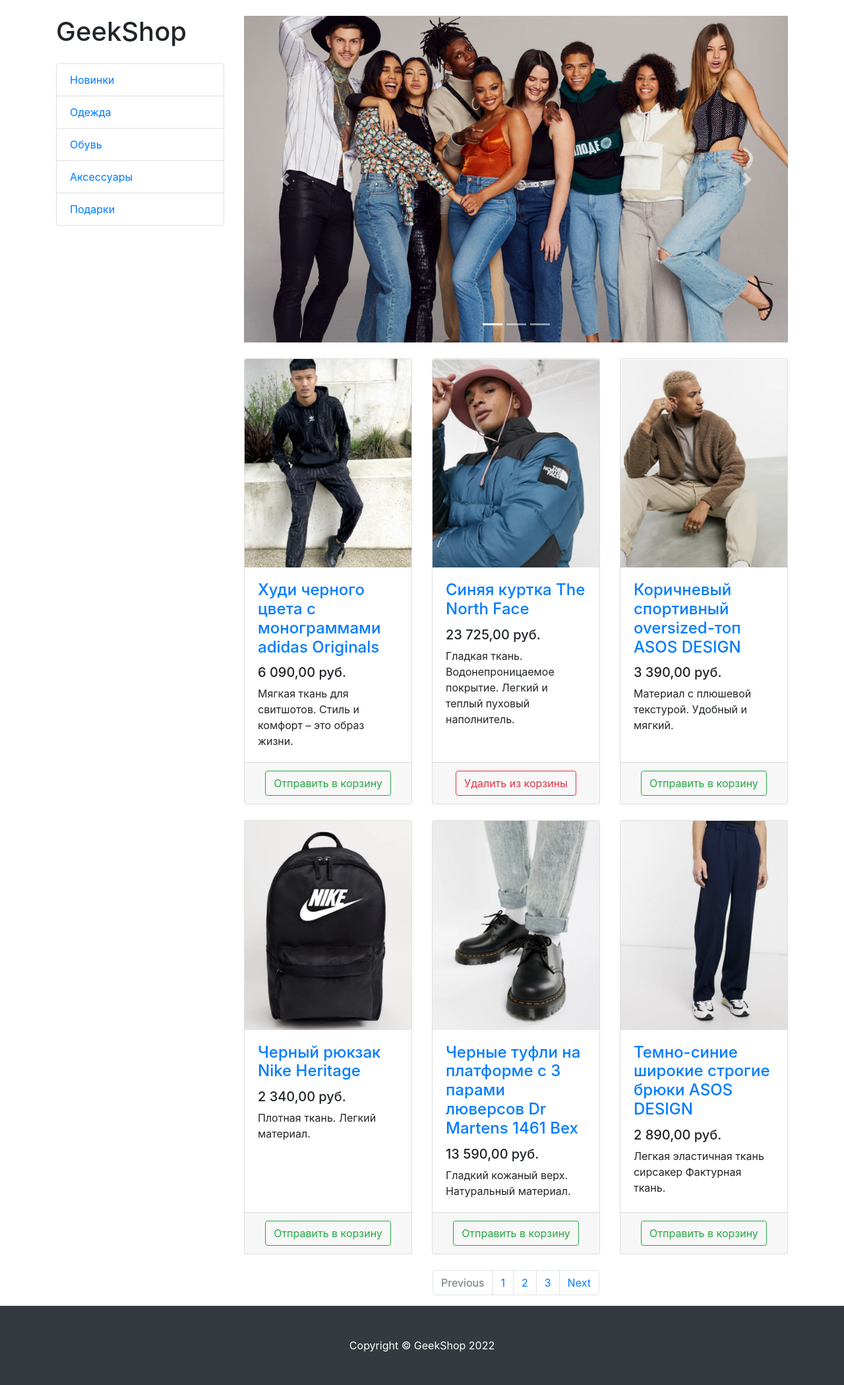
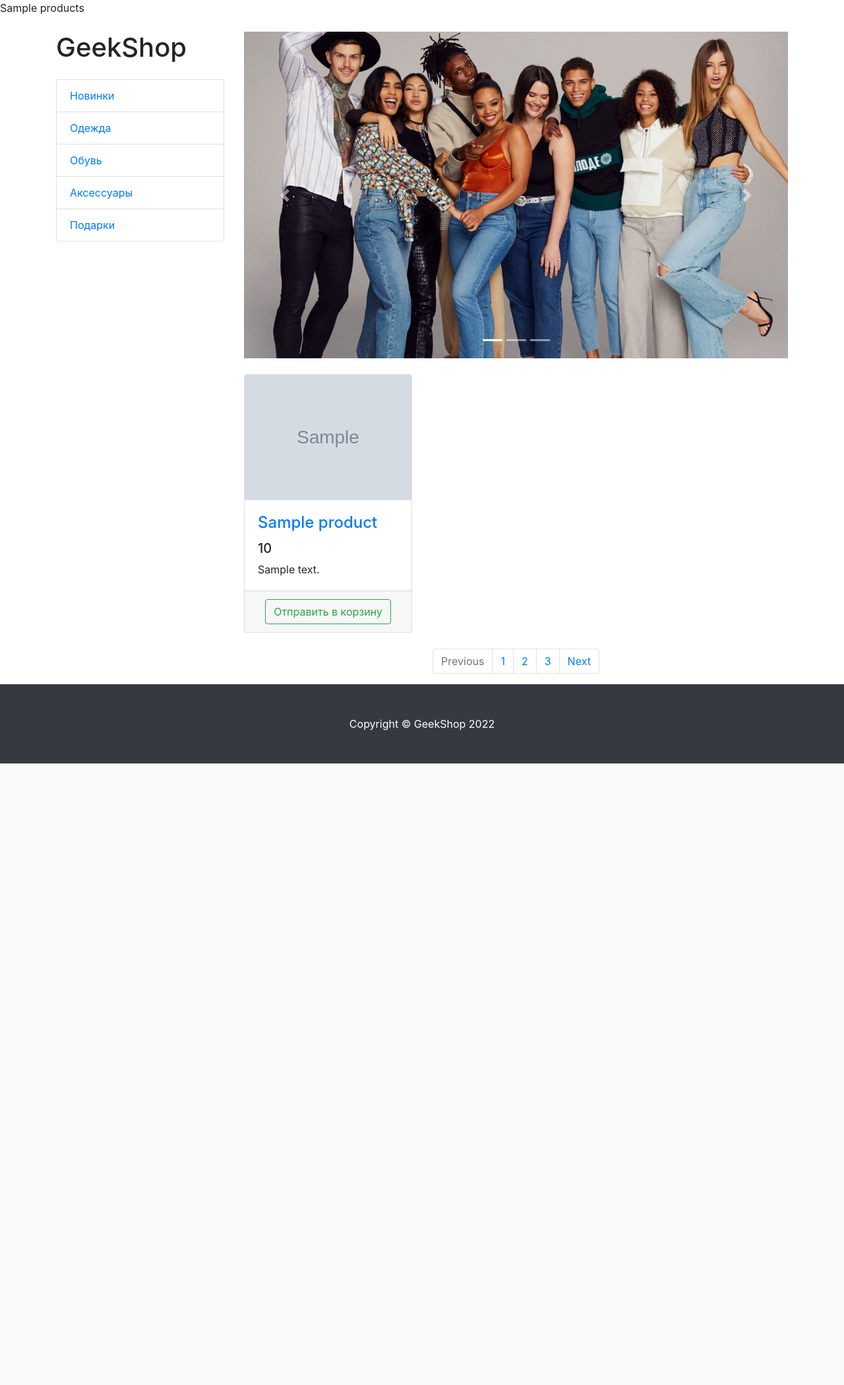
Before and after one commit to android156/geekshop2022, a Django app: template products/templates/products/products.html in a window 1280 px wide. Shown: the part 56-2155 px from the top of the page at 66% size. After the commit the page ends 1213 px from the top, so only its background shows below. Run offline with Django 3.2, Linux system fonts and the light colour scheme; the template is opened without the code that fills it: most values are stand-ins (such as "Sample title", 1, 10 or a date in 2020); grey boxes marked "Sample" are stand-in pictures; some libraries are stand-ins or nearby versions.

Commit message:
fixtures with json done

```diff
--- a/products/templates/products/products.html
+++ b/products/templates/products/products.html
@@ -15,6 +15,7 @@
 
 {% block content %}
 <!-- Page Content -->
+    {{ products }}
 <div class="container">
 
     <div class="row">
@@ -64,19 +65,21 @@
 
             <div class="row">
 
+                {% for product in products %}
+
                 <div class="col-lg-4 col-md-6 mb-4">
                     <div class="card h-100">
                         <a href="#">
                             <img class="card-img-top"
-                                 src="{% static 'vendor/img/products/Adidas-hoodie.png' %}"
+                                 src="{% static '/' %}{{ product.image }}"
                                  alt="">
                         </a>
                         <div class="card-body">
                             <h4 class="card-title">
-                                <a href="#">Худи черного цвета с монограммами adidas Originals</a>
+                                <a href="#">{{ product.name }}</a>
                             </h4>
-                            <h5>6 090,00 руб.</h5>
-                            <p class="card-text">Мягкая ткань для свитшотов. Стиль и комфорт – это образ жизни.</p>
+                            <h5>{{ product.price }}</h5>
+                            <p class="card-text">{{ product.description }}</p>
                         </div>
                         <div class="card-footer text-center">
                             <button type="button" class="btn btn-outline-success">Отправить в корзину</button>
@@ -84,106 +87,8 @@
                     </div>
                 </div>
 
-                <div class="col-lg-4 col-md-6 mb-4">
-                    <div class="card h-100">
-                        <a href="#">
-                            <img class="card-img-top"
-                                 src="{% static 'vendor/img/products/Blue-jacket-The-North-Face.png' %}" alt="">
-                        </a>
-                        <div class="card-body">
-                            <h4 class="card-title">
-                                <a href="#">Синяя куртка The North Face</a>
-                            </h4>
-                            <h5>23 725,00 руб.</h5>
-                            <p class="card-text">
-                                Гладкая ткань. Водонепроницаемое покрытие. Легкий и теплый пуховый наполнитель.
-                            </p>
-                        </div>
-                        <div class="card-footer text-center">
-                            <button type="button" class="btn btn-outline-danger">Удалить из корзины</button>
-                        </div>
-                    </div>
-                </div>
+                {% endfor %}
 
-                <div class="col-lg-4 col-md-6 mb-4">
-                    <div class="card h-100">
-                        <a href="#">
-                            <img class="card-img-top"
-                                 src="{% static 'vendor/img/products/Brown-sports-oversized-top-ASOS-DESIGN.png' %}"
-                                 alt="">
-                        </a>
-                        <div class="card-body">
-                            <h4 class="card-title">
-                                <a href="#">Коричневый спортивный oversized-топ ASOS DESIGN</a>
-                            </h4>
-                            <h5>3 390,00 руб.</h5>
-                            <p class="card-text">Материал с плюшевой текстурой. Удобный и мягкий.</p>
-                        </div>
-                        <div class="card-footer text-center">
-                            <button type="button" class="btn btn-outline-success">Отправить в корзину</button>
-                        </div>
-                    </div>
-                </div>
-
-                <div class="col-lg-4 col-md-6 mb-4">
-                    <div class="card h-100">
-                        <a href="#">
-                            <img class="card-img-top"
-                                 src="{% static 'vendor/img/products/Black-Nike-Heritage-backpack.png' %}"
-                                 alt="">
-                        </a>
-                        <div class="card-body">
-                            <h4 class="card-title">
-                                <a href="#">Черный рюкзак Nike Heritage</a>
-                            </h4>
-                            <h5>2 340,00 руб.</h5>
-                            <p class="card-text">Плотная ткань. Легкий материал.</p>
-                        </div>
-                        <div class="card-footer text-center">
-                            <button type="button" class="btn btn-outline-success">Отправить в корзину</button>
-                        </div>
-                    </div>
-                </div>
-
-                <div class="col-lg-4 col-md-6 mb-4">
-                    <div class="card h-100">
-                        <a href="#">
-                            <img class="card-img-top"
-                                 src="{% static 'vendor/img/products/Black-Dr-Martens-shoes.png' %}"
-                                 alt="">
-                        </a>
-                        <div class="card-body">
-                            <h4 class="card-title">
-                                <a href="#">Черные туфли на платформе с 3 парами люверсов Dr Martens 1461 Bex</a>
-                            </h4>
-                            <h5>13 590,00 руб.</h5>
-                            <p class="card-text">Гладкий кожаный верх. Натуральный материал.</p>
-                        </div>
-                        <div class="card-footer text-center">
-                            <button type="button" class="btn btn-outline-success">Отправить в корзину</button>
-                        </div>
-                    </div>
-                </div>
-
-                <div class="col-lg-4 col-md-6 mb-4">
-                    <div class="card h-100">
-                        <a href="#">
-                            <img class="card-img-top"
-                                 src="{% static 'vendor/img/products/Dark-blue-wide-leg-ASOs-DESIGN-trousers.png' %}"
-                                 alt="">
-                        </a>
-                        <div class="card-body">
-                            <h4 class="card-title">
-                                <a href="#">Темно-синие широкие строгие брюки ASOS DESIGN</a>
-                            </h4>
-                            <h5>2 890,00 руб.</h5>
-                            <p class="card-text">Легкая эластичная ткань сирсакер Фактурная ткань.</p>
-                        </div>
-                        <div class="card-footer text-center">
-                            <button type="button" class="btn btn-outline-success">Отправить в корзину</button>
-                        </div>
-                    </div>
-                </div>
 
             </div>
 
--- a/products/views.py
+++ b/products/views.py
@@ -7,7 +7,7 @@ from geekshop.settings import BASE_DIR
 
 
 def read_json_orders(filename):
-    with open(filename, 'r') as json_file:
+    with open(filename, 'r', encoding='utf-8') as json_file:
         json_data = json.load(json_file)
     return json_data
 
```
Also changed, not shown: products/fixtures/products.json (+12 -12 lines).
